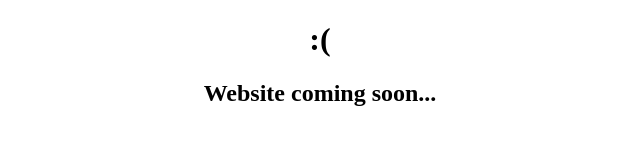
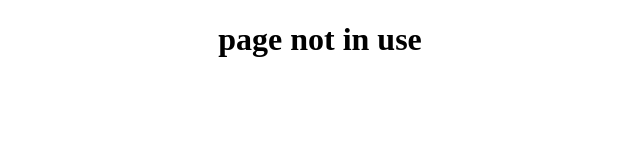
Before and after one commit to Kurt1s/Kurt1s.github.io, a plain HTML site: page index.html in a window 1280 px wide. Shown: the whole page, without its empty margins (320-960 px from the left). Drawn offline with Linux system fonts and the light colour scheme.

Commit message:
Update index.html

```diff
--- a/index.html
+++ b/index.html
@@ -5,7 +5,7 @@
     <meta name="viewport" content="width=device-width, initial-scale=1.0">
     <meta http-equiv="X-UA-Compatible" content="ie=edge">
 
-    <title>Kurtis Bassmann</title>
+    <title>kbassmann.com</title>
     <Link REL=StyleSheet HREF="./styles/styles.css" TYPE="text/css" MEDIA=screen>
     <Link REL=ResetStyle HREF="./styles/reset.css" TYPE="text/css" MEDIA=screen>
     <link href="https://fonts.googleapis.com/css?family=Source+Code+Pro:200,400,600,700" rel="stylesheet">
@@ -14,8 +14,7 @@
 <body>
     <div class="head">
         <center>
-        <h1>:(</h1>
-        <h2>Website coming soon...</h2>
+        <h1>page not in use</h1>
         </center>
     </div>
 
```
